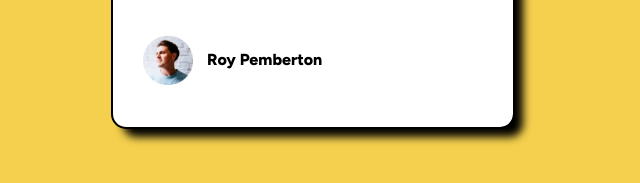
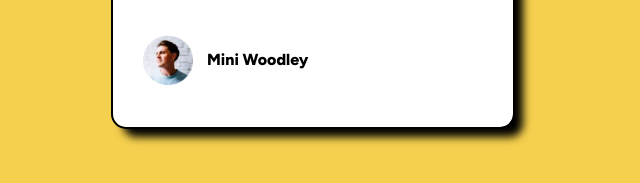
Before and after one commit to Saltyman21/Blog-Review-Card, a plain HTML site: page index.html in a window 1280 px wide. Shown: the part 583-766 px from the top of the page, 327-967 px from the left. Drawn offline with Linux system fonts and the light colour scheme.

Commit message:
Update index.html

```diff
--- a/index.html
+++ b/index.html
@@ -37,7 +37,7 @@
 
             <ol>
                 <li><img src="image-avatar.webp" alt=""></li>
-                <li id="name">Roy Pemberton</li>
+                <li id="name">Mini Woodley</li>
             </ol>
 
         </div>
```
